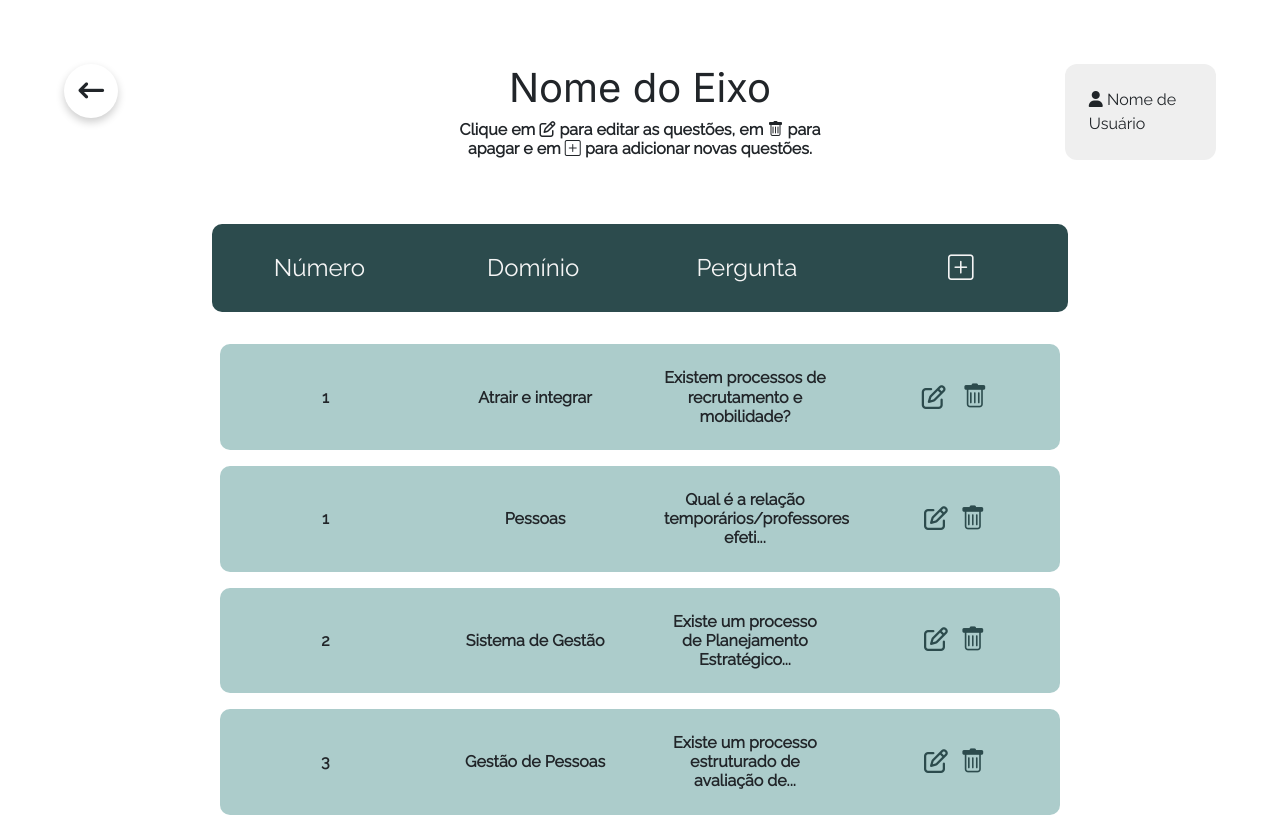
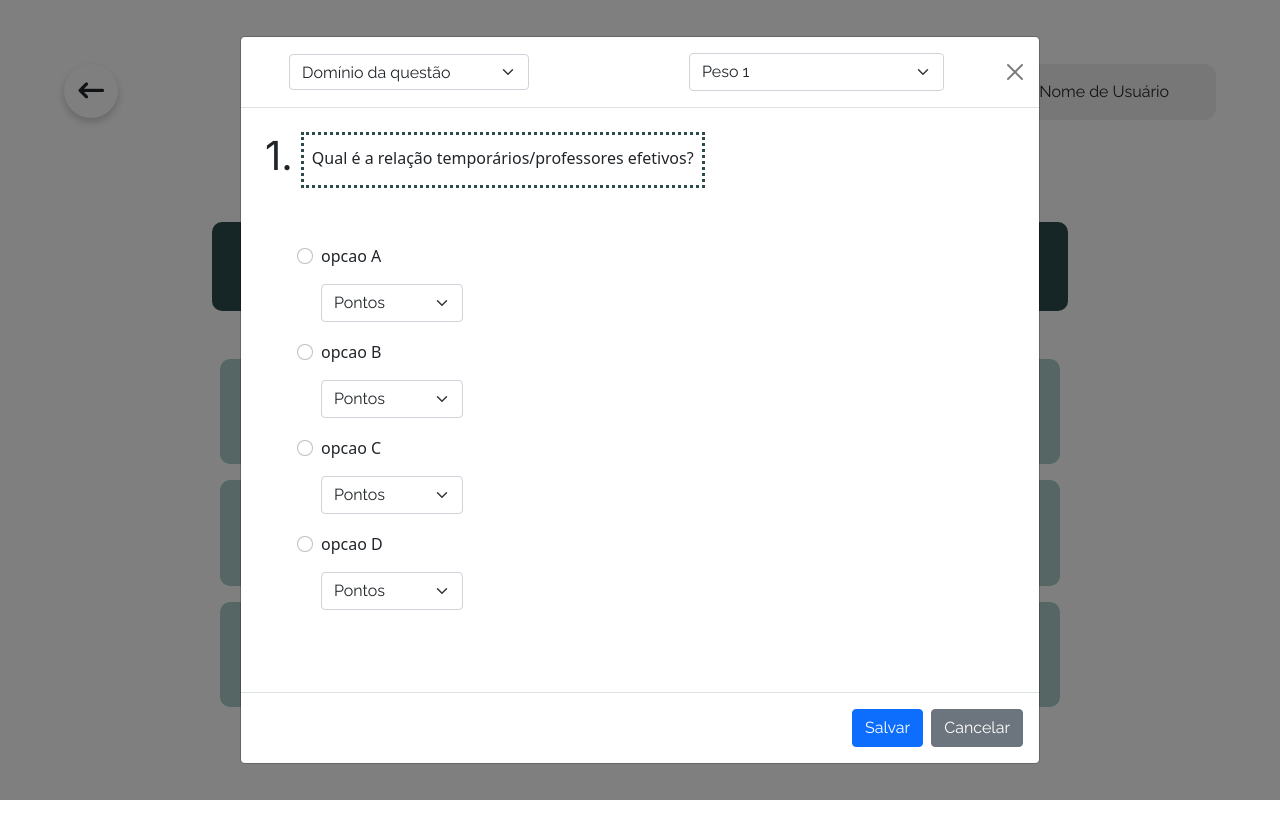
Before and after one commit to 2022M2T5-Inteli/Millenium-Dev, a plain HTML site: page Millennium/1-frontend/3-editar_questionario/2-EditQuizScreenQuestions/EditQuizScreenQuestions.html in a window 1280 px wide. Both pictures are taken after a click on the button 933 px from the left and 397 px from the top of the page. Drawn offline with nearby package versions, Linux system fonts and the light colour scheme.

Commit message:
fix: muita coisa

```diff
--- a/Millennium/1-frontend/3-editar_questionario/1-EditQuizScreen/style.css
+++ b/Millennium/1-frontend/3-editar_questionario/1-EditQuizScreen/editQuizScreen.css
@@ -1,5 +1,4 @@
-h1,
-h3 {
+h1, h3 {
   font-family: "Inter", sans-serif;
 }
 
@@ -33,17 +32,20 @@ h6 {
   transition: ease all 0.2s;
 }
 
+#backButton:hover {
+  cursor: pointer;
+  transform: scale(1.1, 1.1);
+  box-shadow: 0 6px 8px 0 rgba(0, 0, 0, 0.2);
+  background-color: #2c4b4d;
+  color: whitesmoke;
+}
+
 .section-card:hover {
   transform: scale(1.1, 1.1);
   background-color: #2b4b4c;
   color: #fff;
 }
 
-#backButton:hover {
-  cursor: pointer;
-  transform: scale(1.1, 1.1);
-  box-shadow: 0 6px 8px 0 rgba(0, 0, 0, 0.2);
-}
 
 a,
 a:link,
@@ -51,3 +53,12 @@ a:hover {
   text-decoration: none;
   color: inherit;
 }
+
+p {
+  margin: inherit;
+  font-family: "Raleway", sans-serif;
+}
+
+.form-select{
+  font-family: "Raleway", sans-serif;
+}
--- a/Millennium/1-frontend/3-editar_questionario/1-EditQuizScreen/editQuizScreen.html
+++ b/Millennium/1-frontend/3-editar_questionario/1-EditQuizScreen/editQuizScreen.html
@@ -22,7 +22,7 @@
   <!--jquery-->
   <script src="https://ajax.googleapis.com/ajax/libs/jquery/3.6.0/jquery.min.js"></script>
 
-  <link rel="stylesheet" href="./style.css" />
+  <link rel="stylesheet" href="./editQuizScreen.css" />
   <script src="./script.js"></script>
   <title>Editar Questionário</title>
 </head>
@@ -38,7 +38,7 @@
       </div>
       <div class="p-3 col-12 col-lg-4 text-center" id="centerSection">
         <h1>Painel de Eixos</h1>
-        <h6>Clique nos cards para editar as questões da seção</h6>
+        <h6>Clique nos cards para editar as questões da seção.</h6>
       </div>
       <div class="p-3 col-12 col-lg-4" id="rightSection">
         <div class="p-4 offset-lg-4 col-lg-8 d-flex flex-column justify-content-evenly align-items-center"
@@ -54,6 +54,20 @@
         </div>
       </div>
     </div>
+
+
+    <div class="row col-4 offset-4">
+      <div class="col-12 d-flex justify-content-start">
+          <p>Selecione a agenda a ser respondida: </p>
+      </div>
+      <select class="form-select" aria-label="Default select exemple">
+          <option value="1">Agenda de Gestão</option>
+          <option value="2">Agenda Educacional</option>
+          <option value="3" selected>Todas as agendas</option>
+      </select>
+    </div>
+
+
     <div class="content row p-2 text-center justify-content-center" id="cardBox">
       <!-- <div class="card col-12 col-lg-2 m-5 p-4 section-card">
         <h3 class="section-name">Ensino</h3><i class="fa-regular fa-pen-to-square"></i>
--- a/Millennium/1-frontend/3-editar_questionario/2-EditQuizScreenQuestions/style.css
+++ b/Millennium/1-frontend/3-editar_questionario/2-EditQuizScreenQuestions/EditQuizScreenQuestions.css
@@ -15,7 +15,7 @@ button {
   background-color: #efefef;
   border-radius: 12px;
   font-family: "Raleway", sans-serif;
-
+  padding: 16px;
 }
 
 #backButton {
@@ -120,6 +120,25 @@ a:hover {
   margin-right: 2rem;
 }
 
+#questionModalTitle{
+  margin-right: 10rem;
+  margin-left: 2rem;
+  width: 15rem;
+  height: 2.2rem;
+  color: #212529;
+  font-weight: lighter;
+}
+
+#questionModalText{
+  margin-left: 0.5rem;
+  margin-bottom: 0;
+  border-color: #2c4b4d;
+  border-style:dotted;
+  padding: 0.5rem;
+  padding-top: 0.7rem;
+}
+
+
 h4 {
   margin: 0;
 }
--- a/Millennium/1-frontend/3-editar_questionario/2-EditQuizScreenQuestions/EditQuizScreenQuestions.html
+++ b/Millennium/1-frontend/3-editar_questionario/2-EditQuizScreenQuestions/EditQuizScreenQuestions.html
@@ -31,7 +31,7 @@
   <!--jquery-->
   <script src="https://ajax.googleapis.com/ajax/libs/jquery/3.6.0/jquery.min.js"></script>
 
-  <link rel="stylesheet" href="./style.css" />
+  <link rel="stylesheet" href="./EditQuizScreenQuestions.css" />
   <script src="./script.js"></script>
   <title>Editar Questionário Questões Lista</title>
 </head>
@@ -44,9 +44,16 @@
     <div class="modal-dialog modal-dialog-centered modal-lg">
       <div class="modal-content">
         <div class="modal-header">
-          <h5 class="modal-title col-7" id="questionModalTitle">Atrair e Interagir </h5>
+          <select class="form-select" id="questionModalTitle" aria-label="Seletor do domínio da questão">
+            <option selected>Domínio da questão</option>
+            <option value="1">Atrair e Interagir</option>
+            <option value="2">Sistema de Gestão</option>
+            <option value="3">Pessoas</option>
+            <option value="4">etc etc etc</option>
+
+          </select>
           <div class="col-4">
-            <select class="form-select" id="questionWeightSelect" aria-label="Seletor do peso da seção">
+            <select class="form-select" id="questionWeightSelect" aria-label="Seletor do peso da questão">
               <option selected>Peso da questão</option>
               <option value="1">Peso 1</option>
               <option value="2">Peso 2</option>
@@ -119,7 +126,7 @@
         </div>
       </div>
 
-      <div class="p-3 col-12 col-lg-4 text-center" id="centerSection">
+      <div class="p-3 col-12 col-lg-4 text-center d-flex flex-column justify-content-center align-items-center" id="centerSection">
         <!-- cria a seção central do header-->
         <h1> Nome do Eixo </h1>
         <h6> Clique em <i class="fa-regular fa-pen-to-square"></i> para editar as questões, em <i
@@ -129,7 +136,7 @@
 
       <div class="p-3 col-12 col-lg-4" id="rightSection">
         <!-- cria a seção da direita -->
-        <div class="p-4 offset-lg-7 col-lg-5 d-flex flex-column justify-content-evenly align-items-center"
+        <div class="offset-lg-4 col-lg-8 d-flex flex-column justify-content-evenly align-items-center"
           id="profileBox">
           <!-- cria a caixa de perfil -->
           <p class="m-0">
@@ -161,7 +168,7 @@
         </div>
 
         <div class="col-lg-3 p-4">
-          <button id="addBtn">
+          <button id="addBtn" onclick="createQuestionModal()" >
             <!--botão add questões-->
             <i class="bi bi-plus-square"></i>
           </button>
@@ -180,29 +187,6 @@
       <div class="col-12 d-flex flex-column justify-content-start align-items-center p-2" id="questionsWrapper">
         <div class="row col-12 text-center align-items-center m-2 questions">
           <!--linha das questões-->
-          <div class="col-lg-3 p-4">
-            <h6>1</h6>
-          </div>
-
-          <div class="col-lg-3 p-4">
-            <h6>Atrair e integrar</h6>
-          </div>
-
-          <div class="col-lg-3 p-4">
-            <h6>Existem processos de recrutamento e mobilidade? </h6>
-          </div>
-
-          <div class="col-lg-3 p-4">
-            <button id="editBtn">
-              <!--botão editar questões-->
-              <i class="fa-regular fa-pen-to-square" id="edit"></i>
-            </button>
-            <button id="trashBtn">
-              <!--botão apagar questões-->
-              <i class="bi bi-trash"></i>
-            </button>
-          </div>
-
         </div>
       </div>
     </div>
--- a/Millennium/1-frontend/3-editar_questionario/2-EditQuizScreenQuestions/script.js
+++ b/Millennium/1-frontend/3-editar_questionario/2-EditQuizScreenQuestions/script.js
@@ -89,6 +89,7 @@ let questionCards = [
       },
     ],
   },
+
 ];
 
 function createQuestionCard(
@@ -180,6 +181,8 @@ function openQuestion(questionId) {
   questionModal.toggle();
 }
 
+
+
 $(document).ready(function () {
   questionCards.forEach((question) => {
     let newQuestionCard = createQuestionCard(
```
Also changed, not shown: Millennium/1-frontend/3-editar_questionario/3-EditQuizScreenQuestions2/ReadMe.txt (deleted).
